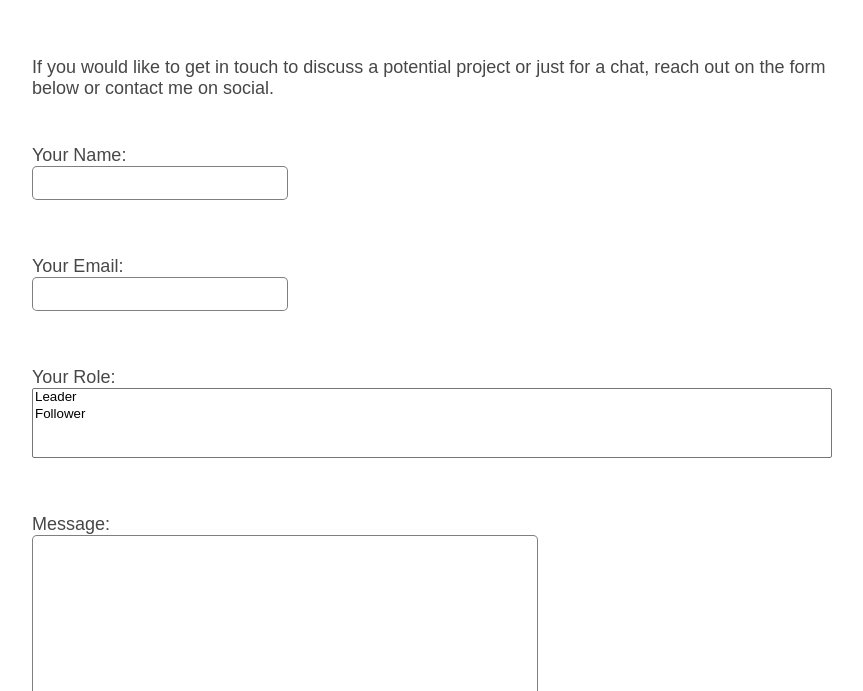
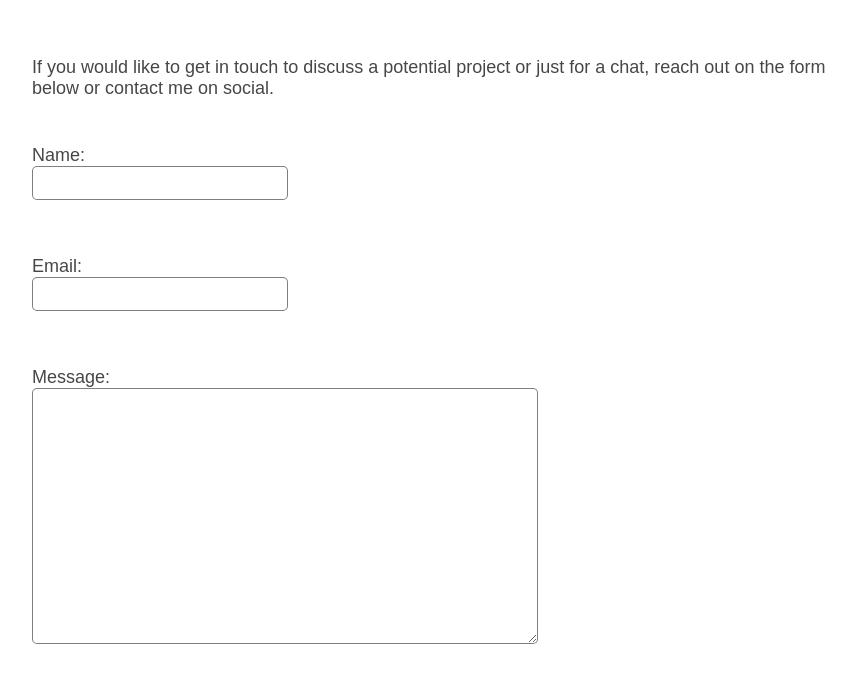
Before and after one commit to joshyhud/josh-hudson-new, a Gatsby site: page /contact in a window 1280 px wide. Shown: the part 109-800 px from the top of the page, without its empty margins (208-1071 px from the left). Built offline with nearby package versions, Linux system fonts and the light colour scheme; Gatsby itself is replaced by a stand-in of ours.

Commit message:
amend to contact form

```diff
--- a/src/components/contactcontent.js
+++ b/src/components/contactcontent.js
@@ -11,16 +11,10 @@ export default function ContactContent(){
 
 			<form name="contact" method="POST" data-netlify="true">
 			  <p>
-			    <label>Your Name: <input type="text" name="name" /></label>
+			    <label>Name: <input type="text" name="name" /></label>
 			  </p>
 			  <p>
-			    <label>Your Email: <input type="email" name="email" /></label>
-			  </p>
-			  <p>
-			    <label>Your Role: <select name="role[]" multiple>
-			      <option value="leader">Leader</option>
-			      <option value="follower">Follower</option>
-			    </select></label>
+			    <label>Email: <input type="email" name="email" /></label>
 			  </p>
 			  <p>
 			    <label>Message: <textarea name="message"></textarea></label>
```
